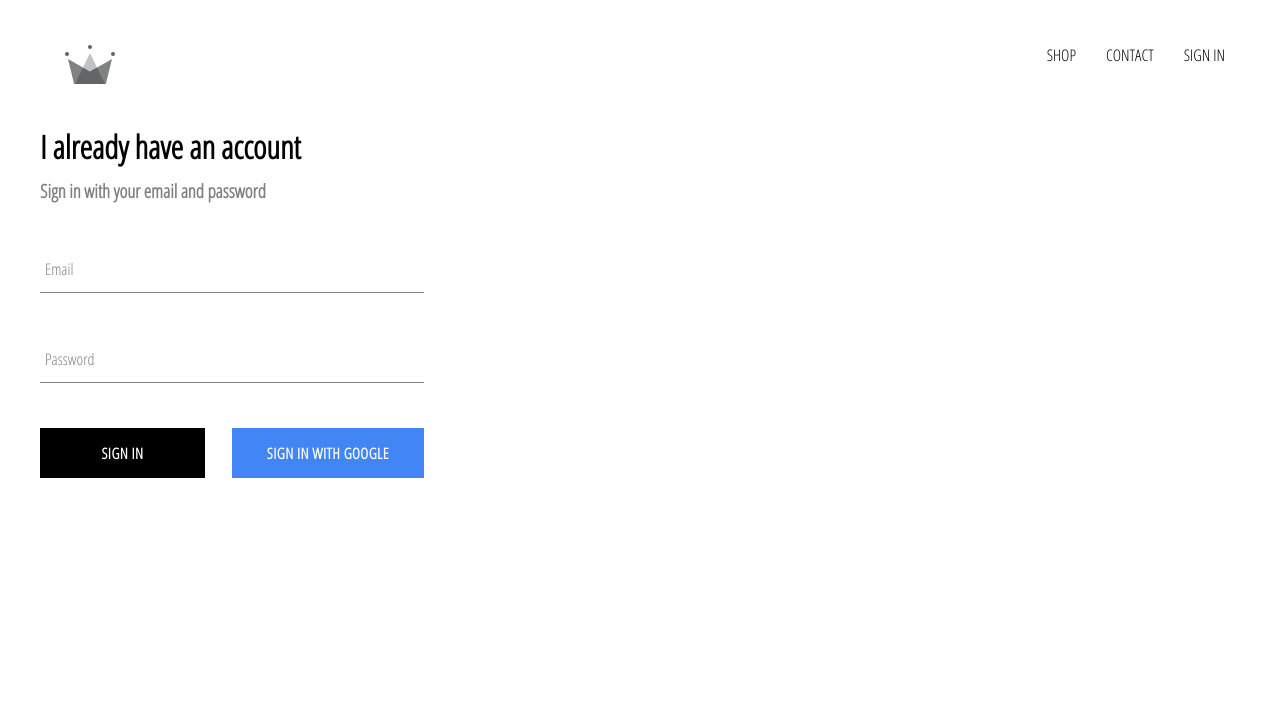
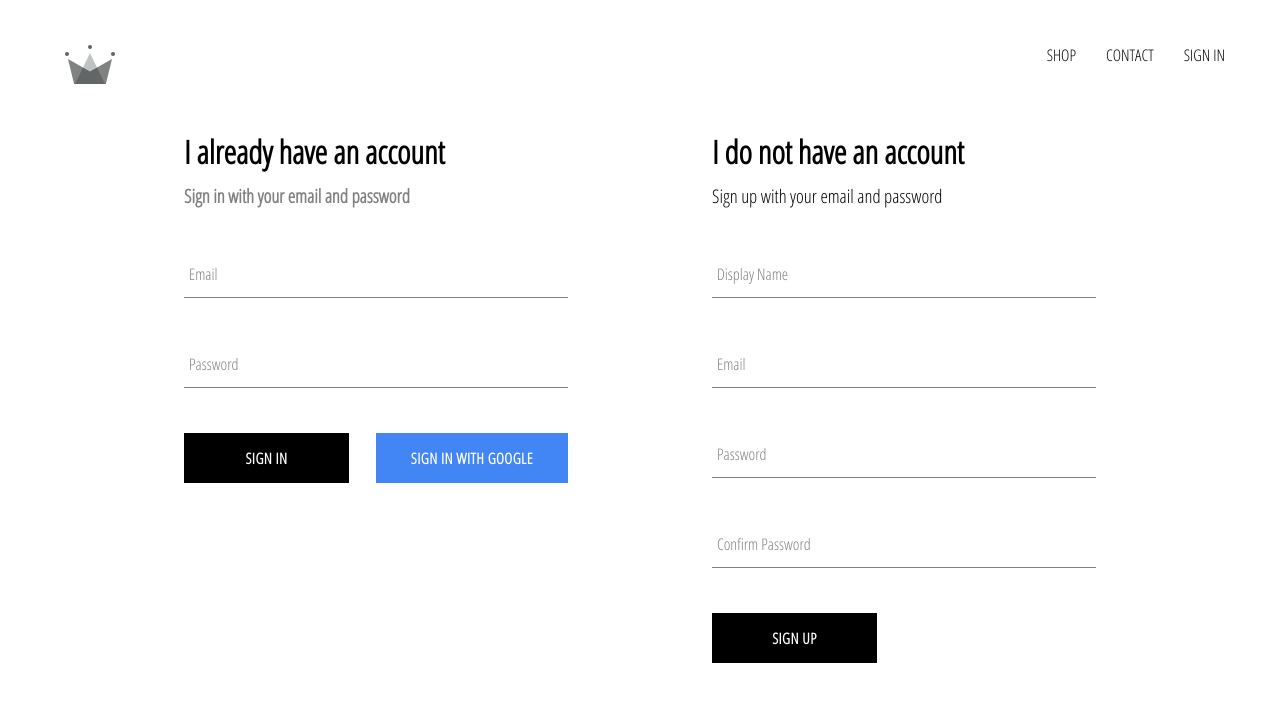
Before and after one commit to DevanshuBilthare/aqua-clothing, a React (Create React App) app: page /Signin in a window 1280 px wide. Shown: the top 702 px of the page. Built offline with nearby package versions, Linux system fonts and the light colour scheme; no server answers.

Commit message:
Completed the authentication by setting up the handleSubmit method of the signIn Component

```diff
--- a/src/App.js
+++ b/src/App.js
@@ -5,11 +5,12 @@ import { Switch, Route } from 'react-router-dom'
 import ShopPage from './Component/ShopPage/ShopPage.component'
 import AuthenticationPage from './Pages/Authentication/authentication.component'
 import Header from './Component/header/header.component'
-import { auth } from './firebase/firebase.utils'
+import { auth, createUserProfileDocument } from './firebase/firebase.utils'
+
 
 
 class App extends React.Component {
-  constructor(){
+  constructor() {
     super()
 
     this.state = {
@@ -20,27 +21,42 @@ class App extends React.Component {
   unsubscribeFromAuth = null
 
   componentDidMount() {
-    this.unsubscribeFromAuth = auth.onAuthStateChanged(user => {
-      this.setState({currentUser: user})
+    this.unsubscribeFromAuth = auth.onAuthStateChanged(async userAuth => {
+      if(userAuth) {
+        const userRef =  createUserProfileDocument(userAuth);
+
+        (await userRef).onSnapshot(snapShot => {
+          this.setState({
+            currentUser: {
+              id: snapShot.id,
+              ...snapShot.data()
+            }
+          })
+
+          console.log(this.state)
+        })
+      }
+
+      this.setState({ currentUser: userAuth})
     })
   }
 
-  componentDidUnmount() {
+  componentWillUnmount() {
     this.unsubscribeFromAuth();
   }
 
-render(){
-  return (
-    <div className="App">
-        <Header currentUser ={this.state.currentUser} />
+  render() {
+    return (
+      <div className="App">
+        <Header currentUser={this.state.currentUser} />
         <Switch>
-          <Route exact path='/' component={ Homepage } />
-          <Route path='/shop' component={ ShopPage } />
-          <Route exact path='/Signin' component={ AuthenticationPage } />
+          <Route exact path='/' component={Homepage} />
+          <Route path='/shop' component={ShopPage} />
+          <Route exact path='/Signin' component={AuthenticationPage} />
         </Switch>
-    </div>
-  );
-}
+      </div>
+    );
+  }
 }
 
 export default App;
--- a/src/Component/FormInput/form-input.component.jsx
+++ b/src/Component/FormInput/form-input.component.jsx
@@ -2,9 +2,9 @@ import React from 'react'
 
 import './form-input.styles.scss'
 
-const FormInput = ({handleChange, label, ...otherInputProps }) => (
+const FormInput = ({onChange, label, ...otherInputProps }) => (
     <div className='group'>
-        <input className= "form-input" {...otherInputProps} onChange={handleChange} />
+        <input className= "form-input" {...otherInputProps} onChange={onChange} />
         {
                 label ?
                 (<label className={ `${otherInputProps.value.length ? 'shrink' : ''} form-input-label`} >
--- a/src/Component/SignIn/sign-in.component.jsx
+++ b/src/Component/SignIn/sign-in.component.jsx
@@ -1,7 +1,7 @@
 import React from 'react'
 import FormInput from '../FormInput/form-input.component'
 import ButtonInput from '../Buttoninput/button-input.component'
-import { signInWithGoogle } from '../../firebase/firebase.utils'
+import { auth,signInWithGoogle } from '../../firebase/firebase.utils'
 
 import './sign-in.styles.scss'
 
@@ -15,21 +15,29 @@ class SignIn extends React.Component {
         }
     }
 
-    handleSubmit = event => {
+    handleSubmit = async event => {
 
         event.preventDefault()
 
-        this.setState = {
-            email: '',
-            password: ''
+        const{ email,password} = this.state;
+
+        try {
+            await auth.signInWithEmailAndPassword(email, password);
+            this.setState({
+                email: '',
+                password: ''
+            })
+        } catch(error) {
+            console.log(error)
         }
+
     }
 
     handleChange = event => {
         const { name, value } = event.target;
-        this.setState = {
+        this.setState({
             [name]: value
-        }
+        })
     }
 
 
@@ -44,13 +52,15 @@ class SignIn extends React.Component {
                         name="email"
                         value={this.state.email}
                         label="Email"
-                        onChange={this.handleChange} />
+                        onChange={this.handleChange}
+                        required/>
                     <FormInput
                         type="password"
                         name="password"
                         value={this.state.password}
                         label='Password'
-                        onChange={this.handleChange} />
+                        onChange={this.handleChange}
+                        required />
                     <div className = 'buttons'>
                         <ButtonInput type='submit'>Sign in</ButtonInput>
                         <ButtonInput onClick={signInWithGoogle} isGoogleSignIn>
--- a/src/Component/header/header.component.jsx
+++ b/src/Component/header/header.component.jsx
@@ -14,7 +14,7 @@ const Header = ({ currentUser }) => (
             <Link className='option' to='/shop'>
                 SHOP
             </Link>
-            <Link className='option'>
+            <Link className='option' to='/shop'>
                 CONTACT
             </Link>
             {
--- /dev/null
+++ b/src/Component/sign-up/SignUp.component.jsx
@@ -0,0 +1,97 @@
+import React from "react";
+import FormInput from '../FormInput/form-input.component'
+import ButtonInput from '../Buttoninput/button-input.component'
+import { auth, createUserProfileDocument } from '../../firebase/firebase.utils'
+import './sign-up.styles.scss'
+
+class SignUp extends React.Component {
+    constructor() {
+        super()
+        this.state = {
+            displayName: '',
+            email: '',
+            password: '',
+            confirmPassword: ''
+        }
+    }
+
+    handleSubmit = async event => {
+        event.preventDefault();
+        const { displayName, email, password, confirmPassword } = this.state;
+
+        if (password !== confirmPassword) {
+            alert('passwords do not match')
+            return;
+        }
+
+        try {
+            const { user } = await auth.createUserWithEmailAndPassword(
+                email,
+                password
+            )
+
+            createUserProfileDocument(user, { displayName });
+
+            this.setState({
+                displayName: '',
+                email: '',
+                password: '',
+                confirmPassword: ''
+            })
+
+        } catch (error) {
+            console.log(error.message)
+        }
+    }
+
+    handleChange = event => {
+        const { name, value } = event.target;
+
+        this.setState({
+            [name]: value
+        })
+    }
+
+    render() {
+        return (
+            <div className='sign-up'>
+                <h1 className='title'>I do not have an account</h1>
+                <h3 style={{ color: '#000' , fontWeight:'500'}}>Sign up with your email and password </h3>
+                <form onSubmit={this.handleSubmit}>
+                    <FormInput
+                        type="text"
+                        name="displayName"
+                        value={this.state.displayName}
+                        label='Display Name'
+                        onChange={this.handleChange}
+                        required />
+                    <FormInput
+                        type="email"
+                        name="email"
+                        value={this.state.email}
+                        label="Email"
+                        onChange={this.handleChange}
+                        required />
+                    <FormInput
+                        type="password"
+                        name="password"
+                        value={this.state.password}
+                        label='Password'
+                        onChange={this.handleChange}
+                        required />
+                    <FormInput
+                        type="password"
+                        name="confirmPassword"
+                        value={this.state.confirmPassword}
+                        label='Confirm Password'
+                        onChange={this.handleChange}
+                        required />
+                    <ButtonInput type='submit'>Sign up</ButtonInput>
+
+                </form>
+            </div>
+        )
+    }
+}
+
+export default SignUp;
--- /dev/null
+++ b/src/Component/sign-up/sign-up.styles.scss
@@ -0,0 +1,9 @@
+.sign-up {
+    display:flex;
+    flex-direction: column;
+    width:30vw;
+}
+
+.title {
+    margin: 10px 0px;
+}
--- a/src/Pages/Authentication/authentication.component.jsx
+++ b/src/Pages/Authentication/authentication.component.jsx
@@ -1,11 +1,13 @@
-import React from 'react';
+import React from 'react'
 import SignIn from '../../Component/SignIn/sign-in.component'
+import SignUp from '../../Component/sign-up/SignUp.component'
 
 import './authentication.styles.scss';
 
 const AuthenticationPage = () => (
-    <div>
+    <div className = "authentication">
         <SignIn />
+        <SignUp />
     </div>
 )
 
--- a/src/Pages/Authentication/authentication.styles.scss
+++ b/src/Pages/Authentication/authentication.styles.scss
@@ -0,0 +1,5 @@
+.authentication {
+    display:flex;
+    justify-content: space-evenly;
+    margin:30px auto;
+}
--- a/src/firebase/firebase.utils.js
+++ b/src/firebase/firebase.utils.js
@@ -13,6 +13,32 @@ const config = {
     measurementId: "G-RFZBG3FTND"
 }
 
+export const createUserProfileDocument = async (userAuth, additionalData) => {
+    if (!userAuth) return;
+
+    const userRef = firestore.doc(`users/${userAuth.uid}`)
+
+    const snapShot = await userRef.get();
+
+    if (!snapShot.exists) {
+        const { displayName, email } = userAuth;
+        const createdAt = new Date();
+
+        try {
+            await userRef.set({
+                displayName,
+                email,
+                createdAt,
+                ...additionalData
+            })
+        } catch (err) {
+            console.log('error catching user', err.message)
+        }
+    }
+
+    return userRef;
+}
+
 firebase.initializeApp(config)
 
 export const auth = firebase.auth()
```
Lines whose indentation alone changed are shown as unchanged.
